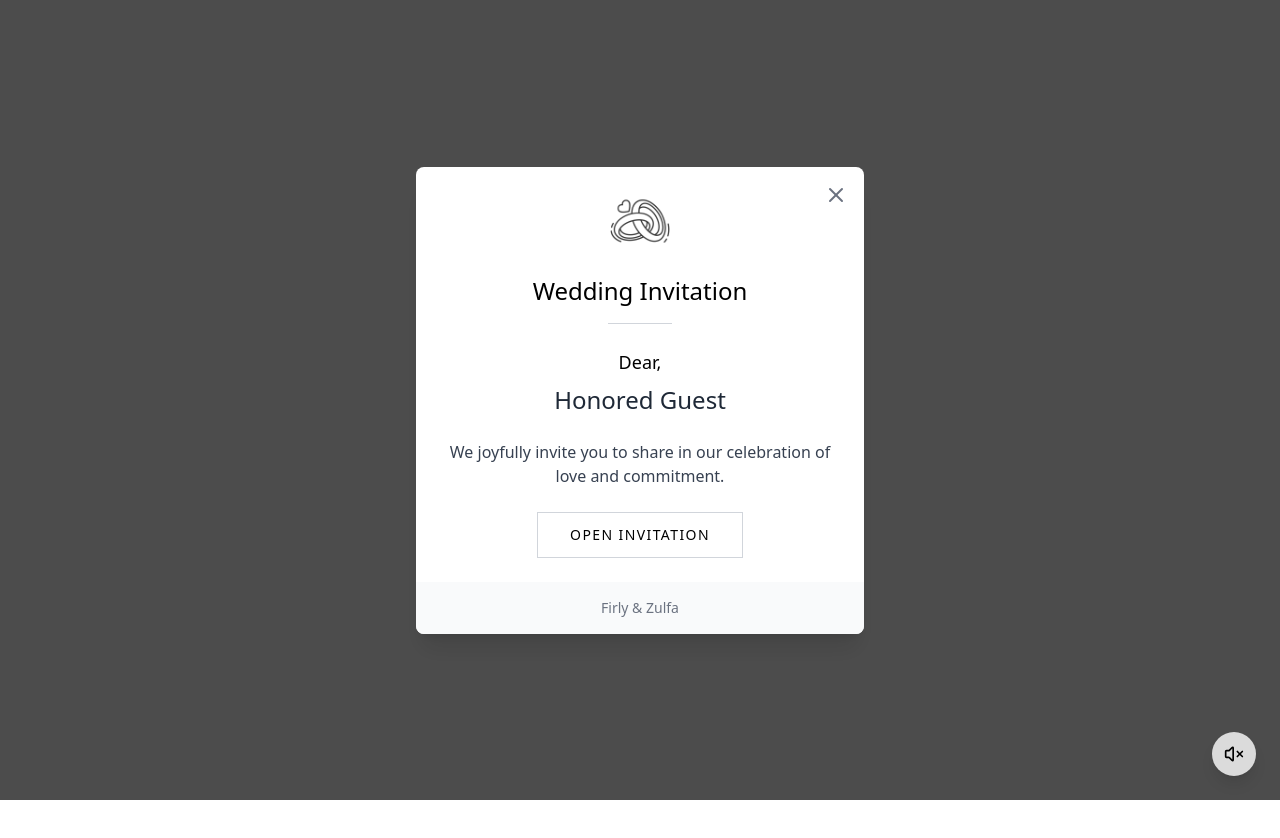
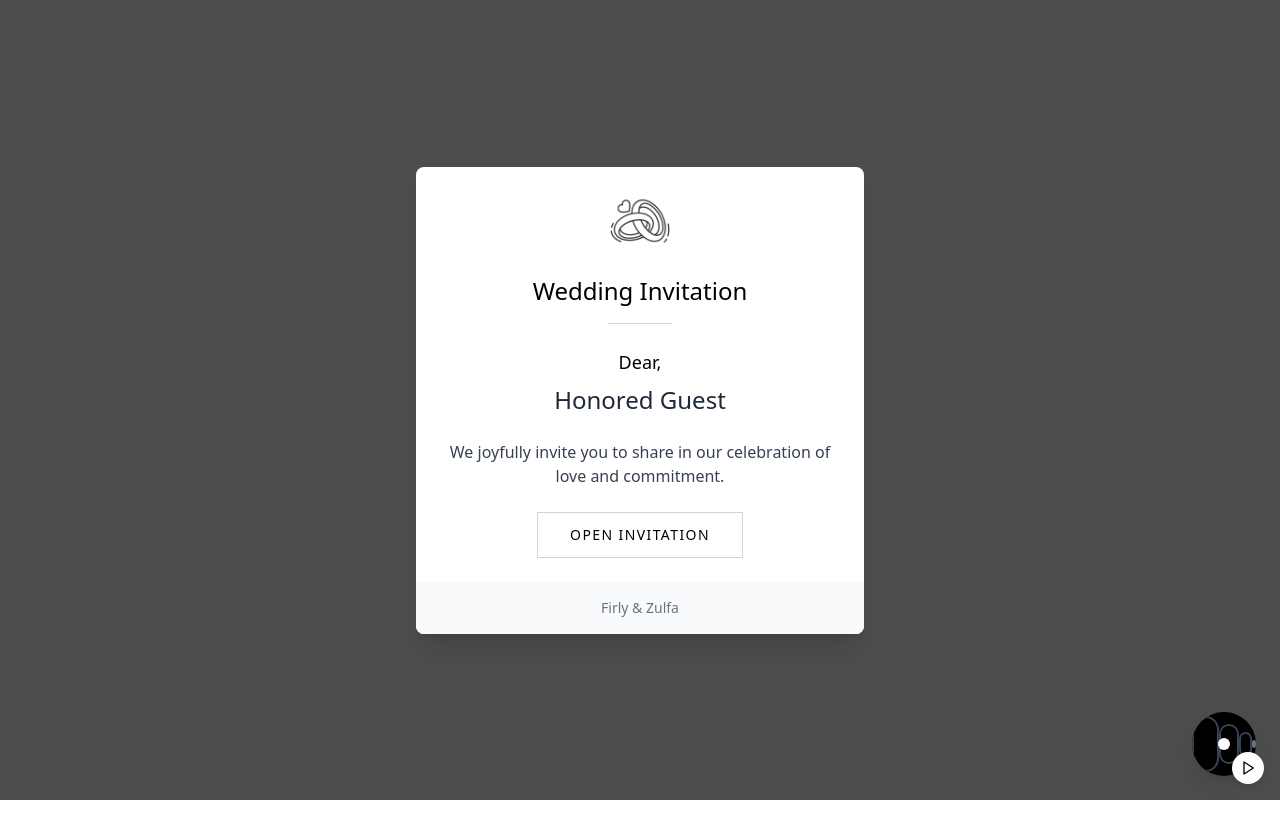
Before and after one commit to mamxalf/wedding-firly, a Next.js app: page / in a window 1280 px wide. Shown: the top 838 px of the page. Built offline with nearby package versions, Linux system fonts and the light colour scheme.

Commit message:
open mail & music player

```diff
--- a/app/page.tsx
+++ b/app/page.tsx
@@ -22,7 +22,7 @@ import "@/styles/animations.css";
 export default function WeddingInvitation() {
   // Get the guest name from the query string
   const searchParams = useSearchParams();
-  const guestName = searchParams.get('to');
+  const guestName = searchParams.get("to");
 
   // State for controlling animations and music
   const [popupClosed, setPopupClosed] = useState(false);
@@ -31,7 +31,15 @@ export default function WeddingInvitation() {
   // Handle popup close
   const handlePopupClose = () => {
     setPopupClosed(true);
+    // Set a slight delay before playing music to ensure smooth transition
+    setTimeout(() => {
       setPlayMusic(true);
+    }, 300);
+  };
+
+  // Handle music toggle from anywhere in the app
+  const handleMusicToggle = (playing: boolean) => {
+    setPlayMusic(playing);
   };
 
   // Wedding details - customize these
@@ -50,17 +58,28 @@ export default function WeddingInvitation() {
   return (
     <>
       {/* Invitation Popup - Outside the main content so it's always visible */}
-      <InvitationPopup guestName={guestName || undefined} onClose={handlePopupClose} />
+      <InvitationPopup
+        guestName={guestName || undefined}
+        onClose={handlePopupClose}
+      />
 
       {/* Music Player - Outside the main content so it's always accessible */}
-      <MusicPlayer audioSrc="/music/wedding-music.mp3" startPlaying={playMusic} />
+      <MusicPlayer
+        audioSrc="/music/wedding-music.mp3"
+        startPlaying={playMusic}
+        onStateChange={handleMusicToggle}
+      />
 
-      <main className={`flex min-h-screen flex-col items-center ${popupClosed ? 'animate-fade-in' : 'opacity-0'}`}>
+      <main
+        className={`flex min-h-screen flex-col items-center ${
+          popupClosed ? "animate-fade-in" : "opacity-0"
+        }`}
+      >
         {/* Hero Section */}
         <section className="relative w-full h-screen flex items-center justify-center overflow-hidden">
           <div className="absolute inset-0 z-0">
             <Image
-            src="/invitation.png"
+              src="/invitation2.png"
               alt="Wedding background"
               fill
               className="object-cover brightness-50 filter grayscale"
@@ -168,7 +187,9 @@ export default function WeddingInvitation() {
 
           <div className="max-w-5xl mx-auto relative z-10">
             <div className="mb-16">
-            <h2 className="text-3xl md:text-4xl font-serif mb-4">Our Story</h2>
+              <h2 className="text-3xl md:text-4xl font-serif mb-4">
+                Our Story
+              </h2>
               <div className="w-24 h-px bg-gray-400 mx-auto"></div>
             </div>
 
@@ -201,21 +222,22 @@ export default function WeddingInvitation() {
                 className="text-left space-y-5"
               >
                 <p className="text-lg text-gray-700 leading-relaxed">
-                Perjalanan kami dimulai dari sebuah pertemuan yang tak terduga.
-                Pondok Pesantren. Ya, Saat itu kami masih duduk di bangku SMP.
-                Firly adalah kakak kelas Zulfa , kita tidak pernah menyangka
-                bahwa pertemuan pertama kami di sebuah lomba pidato bahasa
-                Inggris akan menjadi awal dari kisah yang begitu indah. dari
-                sanalah kita mulai saling mengenal.
+                  Perjalanan kami dimulai dari sebuah pertemuan yang tak
+                  terduga. Pondok Pesantren. Ya, Saat itu kami masih duduk di
+                  bangku SMP. Firly adalah kakak kelas Zulfa , kita tidak pernah
+                  menyangka bahwa pertemuan pertama kami di sebuah lomba pidato
+                  bahasa Inggris akan menjadi awal dari kisah yang begitu indah.
+                  dari sanalah kita mulai saling mengenal.
                 </p>
                 <p className="text-lg text-gray-700 leading-relaxed">
-                Meskipun setelah lulus kami sempat berpisah untuk mengejar jalan
-                masing-masing, takdir membawa kami bertemu kembali di awal tahun
-                2016. Kami mulai menjalin persahabatan yang semakin erat seiring
-                berjalannya waktu. Dari sahabat, kami belajar saling menghargai
-                dan mengerti, hingga akhirnya kami menyadari bahwa ada perasaan
-                yang lebih dari sekadar persahabatan. Tak terasa langkah-langkah
-                kecil yang kami ambil akan membawa kami sejauh ini.
+                  Meskipun setelah lulus kami sempat berpisah untuk mengejar
+                  jalan masing-masing, takdir membawa kami bertemu kembali di
+                  awal tahun 2016. Kami mulai menjalin persahabatan yang semakin
+                  erat seiring berjalannya waktu. Dari sahabat, kami belajar
+                  saling menghargai dan mengerti, hingga akhirnya kami menyadari
+                  bahwa ada perasaan yang lebih dari sekadar persahabatan. Tak
+                  terasa langkah-langkah kecil yang kami ambil akan membawa kami
+                  sejauh ini.
                 </p>
                 <p className="text-lg text-gray-700 leading-relaxed">
                   Di hari yang penuh keberkahan ini, kami ingin berbagi
@@ -259,9 +281,9 @@ export default function WeddingInvitation() {
               transition={{ duration: 0.6, delay: 0.2 }}
             >
               <p className="text-gray-700 mb-10 max-w-2xl mx-auto text-lg leading-relaxed">
-              Your presence at our wedding is the greatest gift of all. However,
-              if you wish to honor us with a gift, we have provided our account
-              details below.
+                Your presence at our wedding is the greatest gift of all.
+                However, if you wish to honor us with a gift, we have provided
+                our account details below.
               </p>
             </AnimatedSection>
 
@@ -453,8 +475,8 @@ export default function WeddingInvitation() {
                 </p>
                 <p className="text-gray-700 text-left leading-relaxed">
                   For guests traveling from out of town, we recommend staying at
-                the Roseville Grand Hotel, which is offering a special rate for
-                our wedding guests. Please mention our names when booking.
+                  the Roseville Grand Hotel, which is offering a special rate
+                  for our wedding guests. Please mention our names when booking.
                 </p>
               </div>
             </AnimatedSection>
@@ -513,7 +535,8 @@ export default function WeddingInvitation() {
               transition={{ duration: 0.6, delay: 0.2 }}
             >
               <h2 className="text-2xl md:text-3xl font-serif mb-6 tracking-wide">
-              {weddingDetails.brideFirstName} & {weddingDetails.groomFirstName}
+                {weddingDetails.brideFirstName} &{" "}
+                {weddingDetails.groomFirstName}
               </h2>
 
               <div className="w-16 h-px bg-white/30 mx-auto my-8"></div>
--- a/components/invitation-popup.tsx
+++ b/components/invitation-popup.tsx
@@ -36,14 +36,6 @@ export function InvitationPopup({ guestName, onClose }: InvitationPopupProps) {
   return (
     <div className="fixed inset-0 z-50 flex items-center justify-center p-4 bg-black/70 backdrop-blur-sm">
       <div className="relative max-w-md w-full bg-white rounded-lg shadow-xl overflow-hidden animate-fade-in-up">
-        <button
-          onClick={handleClose}
-          className="absolute top-4 right-4 text-gray-500 hover:text-gray-700 transition-colors"
-          aria-label="Close invitation"
-        >
-          <X size={24} />
-        </button>
-
         <div className="p-6 text-center">
           <div className="mb-6">
             <Image
@@ -65,7 +57,8 @@ export function InvitationPopup({ guestName, onClose }: InvitationPopupProps) {
           </p>
 
           <p className="text-gray-700 mb-6">
-            We joyfully invite you to share in our celebration of love and commitment.
+            We joyfully invite you to share in our celebration of love and
+            commitment.
           </p>
 
           <button
--- a/components/music-player.tsx
+++ b/components/music-player.tsx
@@ -1,81 +1,156 @@
 "use client";
 
 import { useState, useRef, useEffect } from "react";
-import { Volume2, VolumeX } from "lucide-react";
+import { Pause, Play } from "lucide-react";
 
 interface MusicPlayerProps {
   audioSrc: string;
   autoplay?: boolean;
   startPlaying?: boolean;
+  onStateChange?: (isPlaying: boolean) => void;
 }
 
 export function MusicPlayer({
   audioSrc,
   autoplay = false,
-  startPlaying = false
+  startPlaying = false,
+  onStateChange
 }: MusicPlayerProps) {
   const [isPlaying, setIsPlaying] = useState(false);
   const audioRef = useRef<HTMLAudioElement | null>(null);
+  // Track if user has manually paused
+  const [userPaused, setUserPaused] = useState(false);
+  // Track previous startPlaying value to detect changes
+  const prevStartPlayingRef = useRef(startPlaying);
 
-  // Handle play/pause
+  // Update the state and notify parent component
+  const updatePlayingState = (playing: boolean) => {
+    setIsPlaying(playing);
+    if (onStateChange) {
+      onStateChange(playing);
+    }
+  };
+
+  // Create audio element on mount
+  useEffect(() => {
+    // Only create the audio object if it doesn't exist
+    if (!audioRef.current) {
+      const audio = new Audio(audioSrc);
+      audio.loop = true;
+      audio.volume = 0.5;
+      audioRef.current = audio;
+
+      // Define event handler functions
+      const handlePlay = () => updatePlayingState(true);
+      const handlePause = () => updatePlayingState(false);
+      const handleEnded = () => updatePlayingState(false);
+
+      // Add event listeners to sync UI state with actual audio state
+      audio.addEventListener('play', handlePlay);
+      audio.addEventListener('pause', handlePause);
+      audio.addEventListener('ended', handleEnded);
+
+      // Store the handlers on the ref for cleanup
+      const handlers = { handlePlay, handlePause, handleEnded };
+      (audio as any).handlers = handlers;
+    }
+
+    return () => {
+      // Clean up
+      if (audioRef.current) {
+        const audio = audioRef.current;
+        const handlers = (audio as any).handlers;
+
+        audio.pause();
+        if (handlers) {
+          audio.removeEventListener('play', handlers.handlePlay);
+          audio.removeEventListener('pause', handlers.handlePause);
+          audio.removeEventListener('ended', handlers.handleEnded);
+        }
+        // Don't set to null here to prevent recreation
+      }
+    };
+  }, [audioSrc]);
+
+  // Handle play/pause toggle
   const togglePlay = () => {
-    if (audioRef.current) {
+    if (!audioRef.current) return;
+
     if (isPlaying) {
       audioRef.current.pause();
+      // Mark that user has manually paused
+      setUserPaused(true);
+      // State will be updated via the pause event listener
     } else {
-        audioRef.current.play().catch(e => {
-          console.error("Error playing audio:", e);
+      const playPromise = audioRef.current.play();
+
+      // User is manually playing, clear the paused flag
+      setUserPaused(false);
+
+      if (playPromise !== undefined) {
+        playPromise.catch(error => {
+          console.error("Error playing audio:", error);
+          // Make sure UI is in sync if play fails
+          updatePlayingState(false);
         });
       }
-      setIsPlaying(!isPlaying);
     }
   };
 
   // Start playing when startPlaying prop changes to true
   useEffect(() => {
-    if (startPlaying && audioRef.current && !isPlaying) {
-      audioRef.current.play().catch(e => {
-        console.error("Error playing audio:", e);
-      });
-      setIsPlaying(true);
-    }
-  }, [startPlaying, isPlaying]);
+    // Only respond to startPlaying changes, not initial render
+    if (prevStartPlayingRef.current !== startPlaying) {
+      prevStartPlayingRef.current = startPlaying;
 
-  // Initialize audio
-  useEffect(() => {
-    if (audioRef.current) {
-      audioRef.current.volume = 0.5;
+      // Only play if startPlaying becomes true AND user hasn't manually paused
+      if (startPlaying && audioRef.current && !userPaused) {
+        const playPromise = audioRef.current.play();
 
-      if (autoplay) {
-        // Most browsers block autoplay, this is just in case it's allowed
-        audioRef.current.play().catch(e => {
-          console.error("Autoplay prevented:", e);
+        if (playPromise !== undefined) {
+          playPromise.catch(error => {
+            console.error("Error auto-playing audio:", error);
           });
         }
       }
-
-    return () => {
-      if (audioRef.current) {
-        audioRef.current.pause();
     }
-    };
-  }, [autoplay]);
+  }, [startPlaying, userPaused]); // Depend on startPlaying and userPaused
 
   return (
     <div className="fixed bottom-6 right-6 z-50">
-      <audio ref={audioRef} src={audioSrc} loop />
+      <div className="relative group">
+        {/* Vinyl disc with rotating animation */}
+        <div
+          className={`relative w-16 h-16 rounded-full bg-black shadow-lg overflow-hidden ${isPlaying ? 'animate-spin-slow' : ''}`}
+          style={{ animationDuration: '3s', animationIterationCount: 'infinite', animationTimingFunction: 'linear' }}
+        >
+          {/* Vinyl grooves */}
+          <div className="absolute inset-0 flex items-center justify-center">
+            <div className="w-14 h-14 rounded-full border-2 border-gray-700"></div>
+            <div className="w-10 h-10 rounded-full border-2 border-gray-700"></div>
+            <div className="w-6 h-6 rounded-full border-2 border-gray-700"></div>
+            <div className="w-2 h-2 rounded-full bg-gray-500"></div>
+          </div>
 
+          {/* Center hole */}
+          <div className="absolute inset-0 flex items-center justify-center">
+            <div className="w-3 h-3 rounded-full bg-white"></div>
+          </div>
+        </div>
+
+        {/* Play/Pause button */}
         <button
           onClick={togglePlay}
-        className="bg-white/80 backdrop-blur-sm hover:bg-white text-black p-3 rounded-full shadow-lg transition-all duration-300 hover:scale-105"
+          className="absolute -bottom-2 -right-2 bg-white rounded-full p-2 shadow-md hover:bg-gray-100 transition-all duration-300 hover:scale-105"
           aria-label={isPlaying ? "Pause music" : "Play music"}
         >
           {isPlaying ? (
-          <Volume2 size={20} className="text-black" />
+            <Pause size={16} className="text-black" />
           ) : (
-          <VolumeX size={20} className="text-black" />
+            <Play size={16} className="text-black" />
           )}
         </button>
       </div>
+    </div>
   );
 }
```
Also changed, not shown: styles/animations.css (+13 -0 lines), public/invitation2.png (added). Lines whose indentation alone changed are shown as unchanged.
